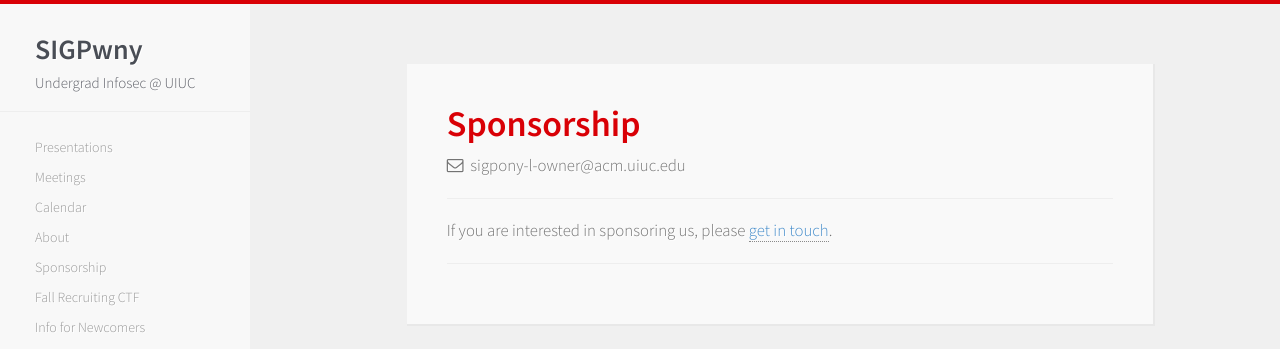
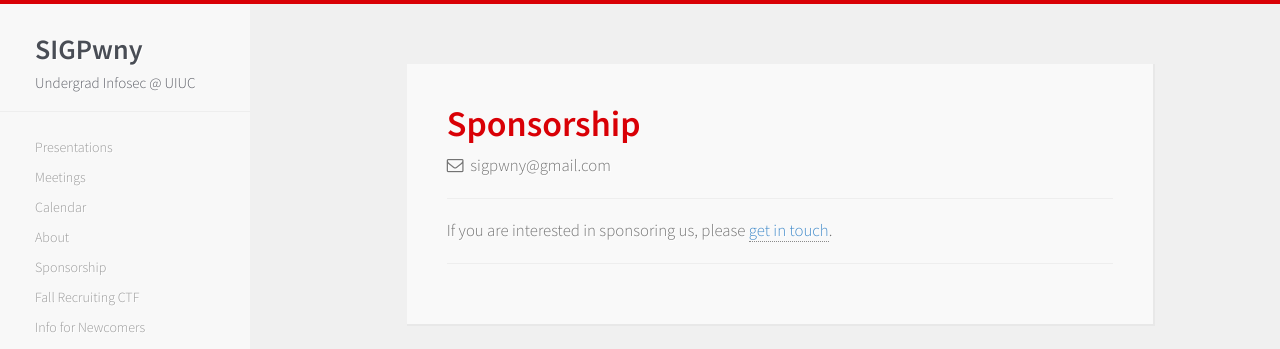
Before and after one commit to sigpwny/sigpwny.github.io-archive, a Jekyll site: the page built from sponsorship.html, in a window 1280 px wide. Shown: the top 349 px of the page. Built offline with Jekyll 4.4.1, drawn with Linux system fonts in a browser that asks for light colours; nearby versions of some CDN libraries.

Commit message:
update email

```diff
--- a/_config.yml
+++ b/_config.yml
@@ -4,7 +4,7 @@
 github: //www.github.com/sigpwny
 facebook: //www.facebook.com/groups/439995656109426
 twitter: //twitter.com/SIGPwny
-email: sigpony-l-owner@acm.uiuc.edu
+email: sigpwny@gmail.com
 
 highlighter: rouge
 markdown: kramdown
--- a/about.html
+++ b/about.html
@@ -9,7 +9,7 @@
         <div class="col-md-12 letter">
           <h1>SIGPwny</h1>
           <p>&nbsp;<i class="fa fa-map-marker"></i>&nbsp;&nbsp;&nbsp;University of Illinois at Urbana-Champaign</p>
-          <p><i class="fa fa-envelope-o"></i>&nbsp;&nbsp;sigpony-l-owner@acm.uiuc.edu</p>
+          <p><i class="fa fa-envelope-o"></i>&nbsp;&nbsp;sigpwny@gmail.com</p>
           <hr />
 
 		  <p>SIGPwny is a student-run information security club at UIUC.  We
--- a/sponsorship.html
+++ b/sponsorship.html
@@ -8,9 +8,9 @@
       <div class="row">
         <div class="col-md-12 letter">
           <h1>Sponsorship</h1>
-          <p><i class="fa fa-envelope-o"></i>&nbsp;&nbsp;sigpony-l-owner@acm.uiuc.edu</p>
+          <p><i class="fa fa-envelope-o"></i>&nbsp;&nbsp;sigpwny@gmail.com</p>
           <hr />
-		  <p>If you are interested in sponsoring us, please <a href="mailto:sigpony-l-owner@acm.uiuc.edu">get in touch</a>.</p>
+		  <p>If you are interested in sponsoring us, please <a href="mailto:sigpwny@gmail.com">get in touch</a>.</p>
           <hr />
 		  <!--
           <h2>Sponsors</h2>
```
